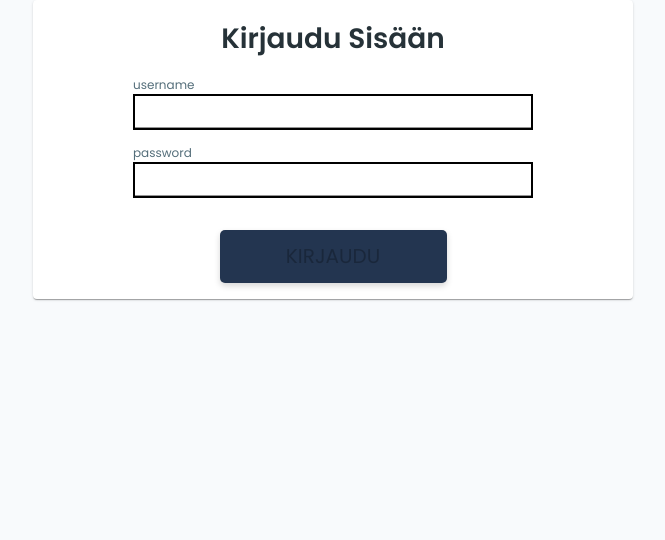
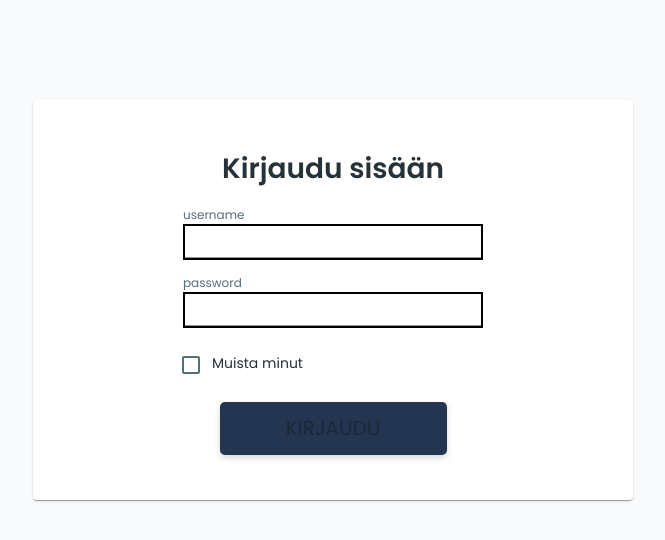
Before and after one commit to VirittamoHelsinki/Aava-frontend, a React (Create React App) app: page / in a window 1280 px wide. Shown: the top 540 px of the page, without its empty margins (307-972 px from the left). Built offline with nearby package versions, Linux system fonts and the light colour scheme.

Commit message:
loginpage almost done

```diff
--- a/package.json
+++ b/package.json
@@ -16,7 +16,7 @@
     "react-scripts": "4.0.3",
     "web-vitals": "^1.1.2"
   },
-  "devDependencies" : {
+  "devDependencies": {
     "jsdoc": "^3.6.7",
     "better-docs": "^2.3.2"
   },
--- a/src/pages/LoginPage.js
+++ b/src/pages/LoginPage.js
@@ -5,12 +5,24 @@ import Grid from '@material-ui/core/Grid';
 import { Button } from '../components/Button';
 import { TextField } from '../components/TextField';
 import { Paper } from '../components/Paper';
+import { makeStyles } from '@material-ui/core/styles';
+import { Checkbox } from '@material-ui/core';
 
+const useStyles = makeStyles({
+  paper: {
+      marginTop: 100,
+      paddingTop: 30,
+      height: 400,
+  },
+  Checkbox: {
+    marginLeft: 113,
+  }
+})
 // @ts-check
 
 export default
     function LoginPage(props) {
-        const TextFieldWidth = {width: '400px'}
+        const TextFieldWidth = {width: '300px'}
         const [login, setLogin] = useState(false);
         const [username, setUsername] = useState([]);
         const [password, setPassword] = useState([]);
@@ -29,19 +41,25 @@ export default
             return username.length > 0 && password.length > 0;
         }
 
+        const classes = useStyles()
+
         // check if not logged in and then show login page, if logged in then redirect.
         if (!login) {
             return (
-                <Container component={Paper} maxWidth="sm">
+                <Container component={Paper} maxWidth="sm" classes={{root: classes.paper}}>
                     <Grid>
                         <form>
                             <Grid item xs={12} style={{display:"grid", justifyItems:"center"}}>
-                                <h1>Kirjaudu Sisään</h1>
+                                <h1>Kirjaudu sisään</h1>
                             </Grid>
                             <Grid item xs style={{display:"grid", justifyItems:"center"}}>
                                 <TextField label="username" style={TextFieldWidth} value={username} onChange={e => setUsername(e.target.value)} />
                                 <TextField label="password" type="password" style={TextFieldWidth} value={password} onChange={e => setPassword(e.target.value)} />
                             </Grid>
+                            <grid>
+                                <Checkbox classes={{root: classes.Checkbox}}></Checkbox>
+                                <text>Muista minut</text>
+                            </grid>
                             <Grid item xs={12} style={{display:"grid", justifyItems:"center"}}>
                                 <Button look="login" onClick={() => setLogin(true)} disabled={!validateInputs()}>kirjaudu</Button>
                             </Grid>
```
Also changed, not shown: 1 other file (tests, documents, lock files or other folders).
